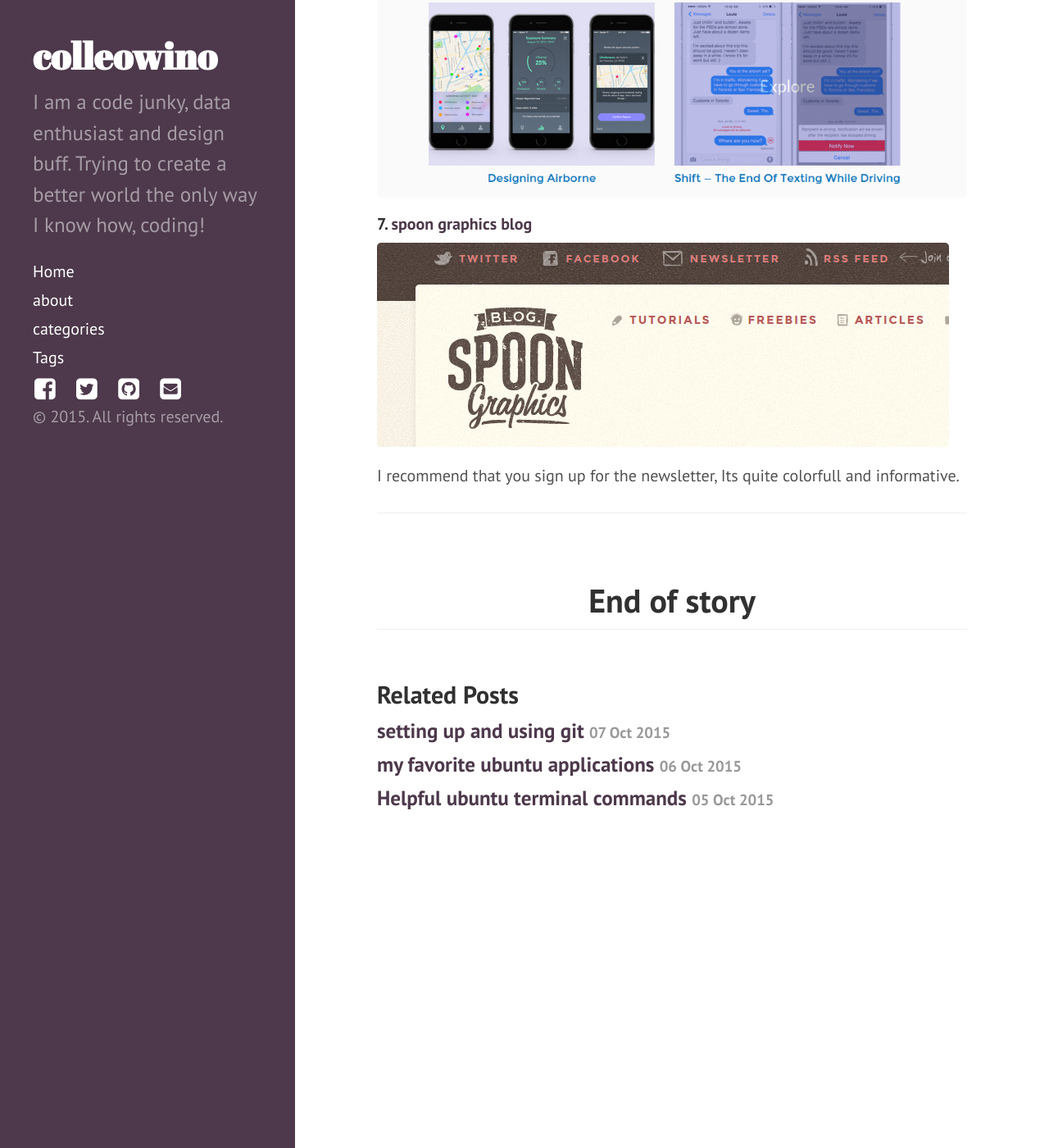
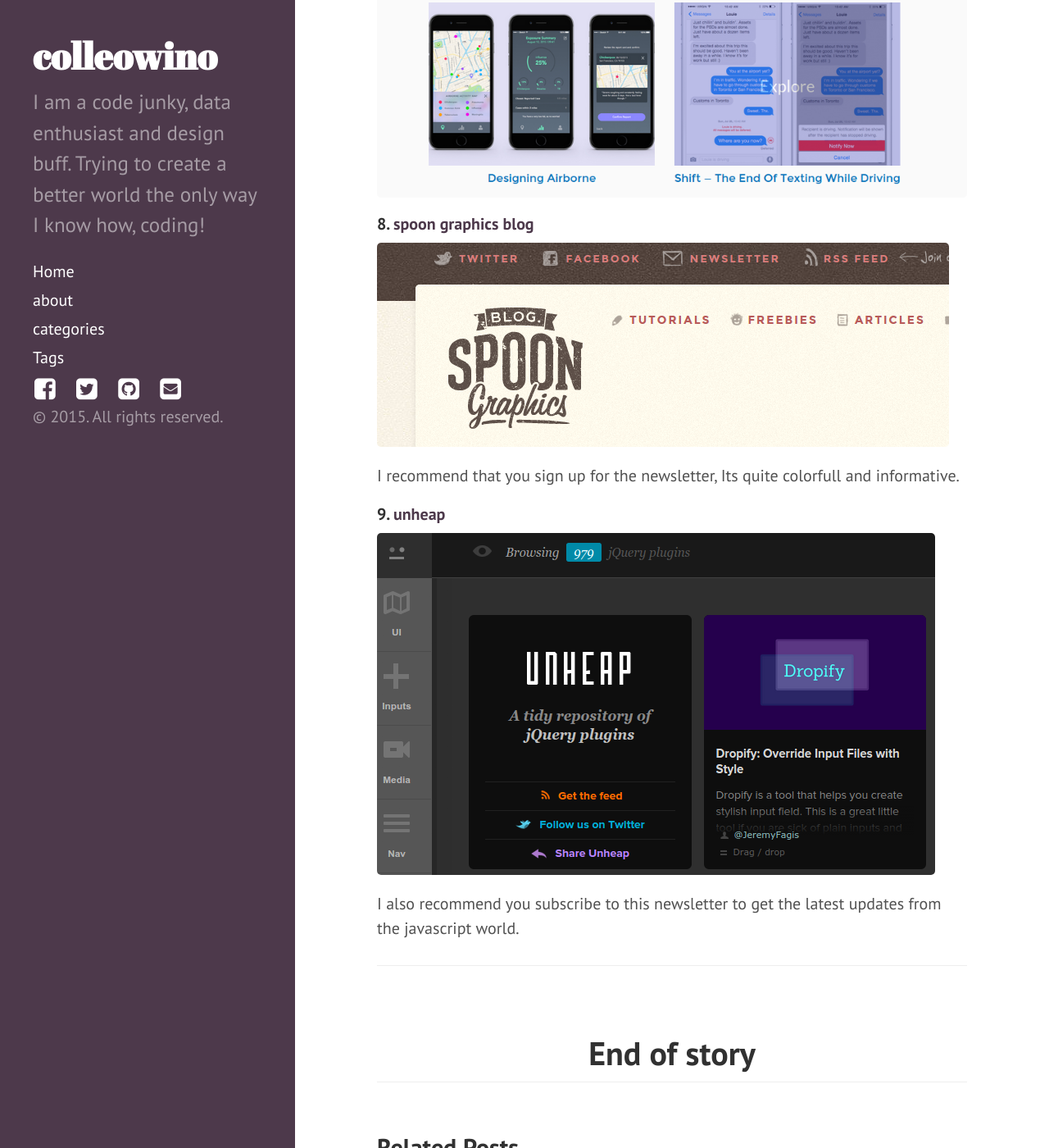
Before and after one commit to colleowino/colleowino.github.io, a Jekyll site: the page built from _posts/2015-10-07-web-and-mobile-inspiration.md, in a window 1280 px wide and 1400 px high, scrolled down 4080 px. Shown: the whole window at 82% size. Built offline with Jekyll 4.4.1, drawn with Linux system fonts in a browser that asks for light colours; nearby versions of some CDN libraries; comment, search, counter and statistics services are not loaded.

Commit message:
added unheap

```diff
--- a/_posts/2015-10-07-web-and-mobile-inspiration.md
+++ b/_posts/2015-10-07-web-and-mobile-inspiration.md
@@ -34,8 +34,12 @@
 #### 7. [redsgn](http://redsgn.co/){:target='_blank'}
 ![ReDsgn](/img/redsgn.png)
 
-#### 7. [spoon graphics blog](http://blog.spoongraphics.co.uk/){:target='_blank'}
+#### 8. [spoon graphics blog](http://blog.spoongraphics.co.uk/){:target='_blank'}
 ![spoon graphics blog](/img/spoongraphics.png)
 I recommend that you sign up for the newsletter, Its quite colorfull and informative.
 
+#### 9. [unheap](http://www.unheap.com/){:target='_blank'}
+![unheap](/img/unheap.png)
+I also recommend you subscribe to this newsletter to get the latest updates from the javascript world.
+
 -----
```
Also changed, not shown: img/unheap.png (added).
